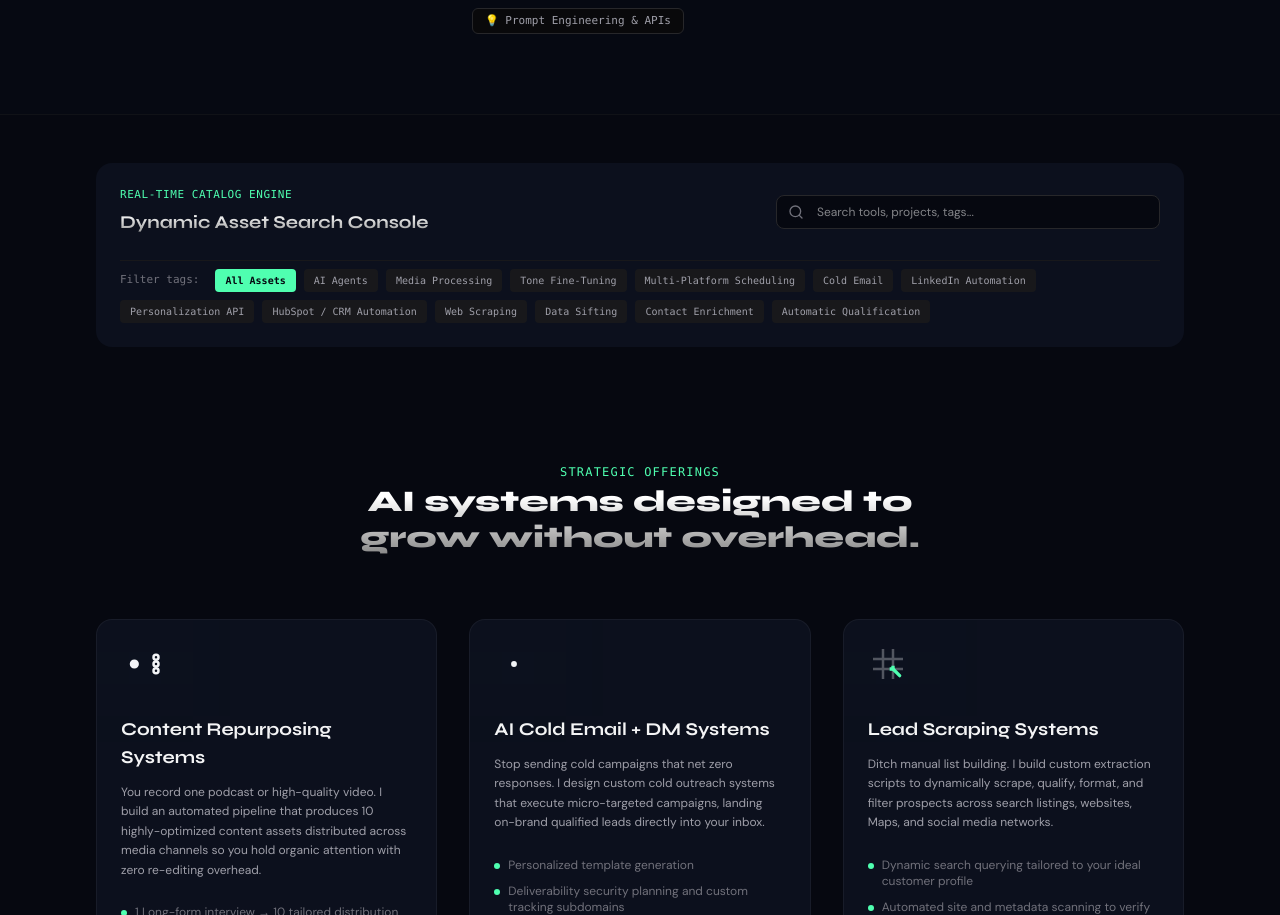
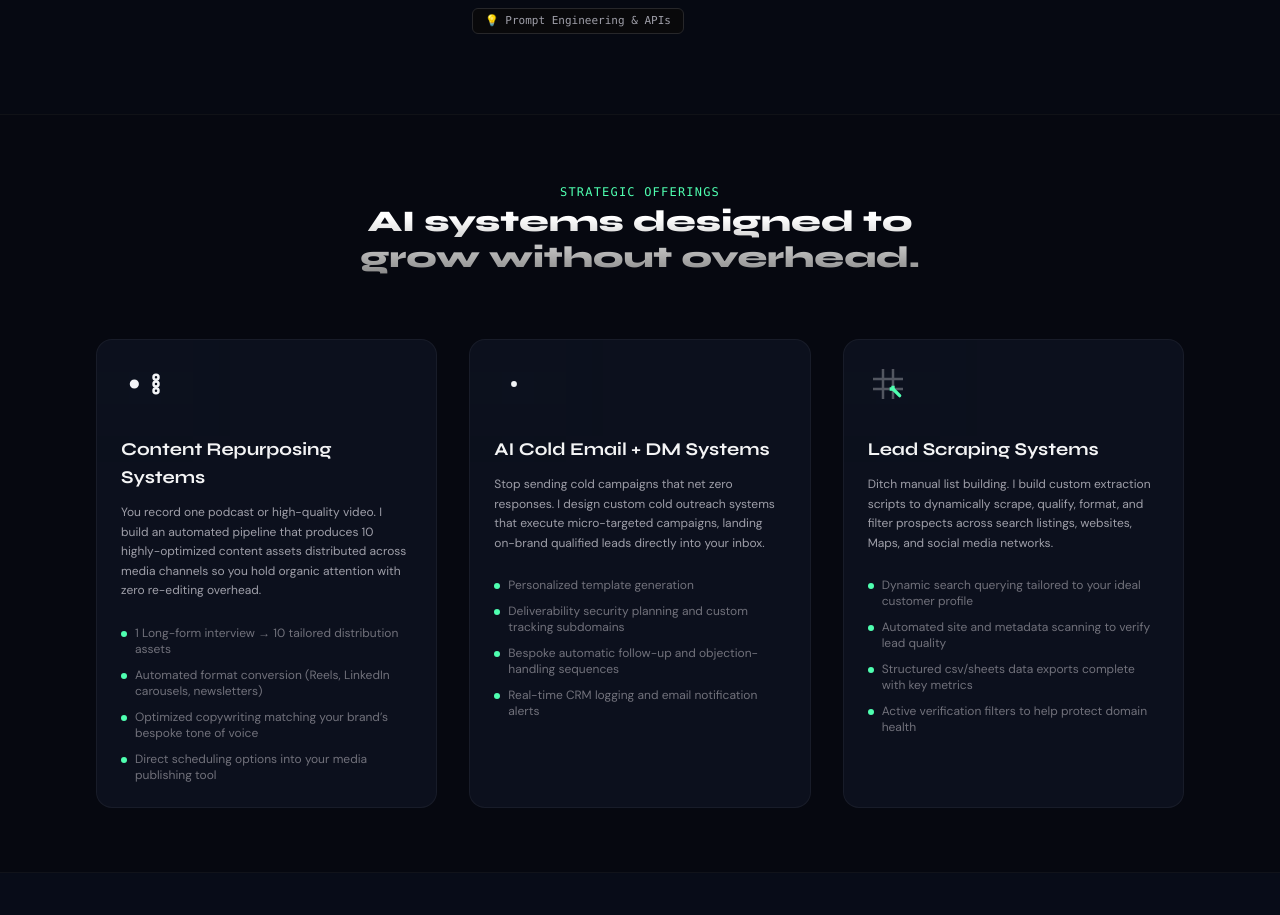
Before and after one commit to Samhita1008/edittheory-portfolio, a React (Vite) app: page / in a window 1280 px wide. Shown: the part 1452-2367 px from the top of the page. Built offline with nearby package versions, Linux system fonts and the light colour scheme.

Commit message:
refactor: remove search console section
Clean up UI by removing the dynamic asset search console component from the landing page.

```diff
--- a/src/App.tsx
+++ b/src/App.tsx
@@ -307,65 +307,6 @@ export default function App() {
             </div>
 
           </div>
-        </div>
-      </section>
-
-      {/* COMPREHENSIVE SEARCH & CATALOG DISCOVERY SECTION */}
-      <section id="discovery-section" className="py-12 max-w-6xl mx-auto px-4 sm:px-6 lg:px-8">
-        <div id="search-console-container" className={`rounded-2xl p-6 relative transition-all duration-300 ${theme === 'dark' ? 'card-vibe' : 'bg-white border border-zinc-200'}`}>
-
-          <div className="flex flex-col md:flex-row md:items-center justify-between gap-4 mb-6">
-            <div className="space-y-1 text-left">
-              <span className="text-[11px] font-mono text-[#4fffb0] uppercase tracking-wider block">Real-time Catalog Engine</span>
-              <h3 className={`text-lg font-display font-semibold ${theme === 'dark' ? 'text-sophisticated-glow' : 'text-zinc-800'}`}>Dynamic Asset Search Console</h3>
-            </div>
-
-            {/* Search Input field */}
-            <div className="relative max-w-sm w-full">
-              <Search className="absolute left-3 top-1/2 -translate-y-1/2 w-4 h-4 text-zinc-500" />
-              <input
-                type="text"
-                value={searchTerm}
-                onChange={(e) => {
-                  setSearchTerm(e.target.value);
-                  setSelectedTag(null); // Clear tag selection when searching manually
-                }}
-                placeholder="Search tools, projects, tags..."
-                className="w-full bg-[#060810] border border-zinc-800 rounded-lg pl-10 pr-4 py-2 text-xs text-white focus:outline-none focus:border-[#4fffb0]/60 transition"
-              />
-              {searchTerm && (
-                <button
-                  onClick={() => setSearchTerm('')}
-                  className="absolute right-3 top-1/2 -translate-y-1/2 text-zinc-500 hover:text-white text-xs cursor-pointer"
-                >
-                  ✕
-                </button>
-              )}
-            </div>
-          </div>
-
-          <div className="flex flex-wrap items-center gap-2 pt-2 border-t border-zinc-900">
-            <span className="text-[11px] font-mono text-zinc-500 mr-2">Filter tags:</span>
-            <button
-              onClick={() => setSelectedTag(null)}
-              className={`px-2.5 py-1 rounded text-[10px] font-mono transition capitalize cursor-pointer ${!selectedTag ? 'bg-[#4fffb0] text-[#060810] font-semibold' : 'bg-zinc-900 text-zinc-400 hover:text-white'}`}
-            >
-              All Assets
-            </button>
-            {allProjectTags.map(tag => (
-              <button
-                key={tag}
-                onClick={() => {
-                  setSelectedTag(selectedTag === tag ? null : tag);
-                  setSearchTerm(''); // Clear text search to focus on tag
-                }}
-                className={`px-2.5 py-1 rounded text-[10px] font-mono transition cursor-pointer ${selectedTag === tag ? 'bg-[#4fffb0] text-[#060810] font-semibold' : 'bg-zinc-900 text-zinc-400 hover:text-white'}`}
-              >
-                {tag}
-              </button>
-            ))}
-          </div>
-
         </div>
       </section>
 
```
